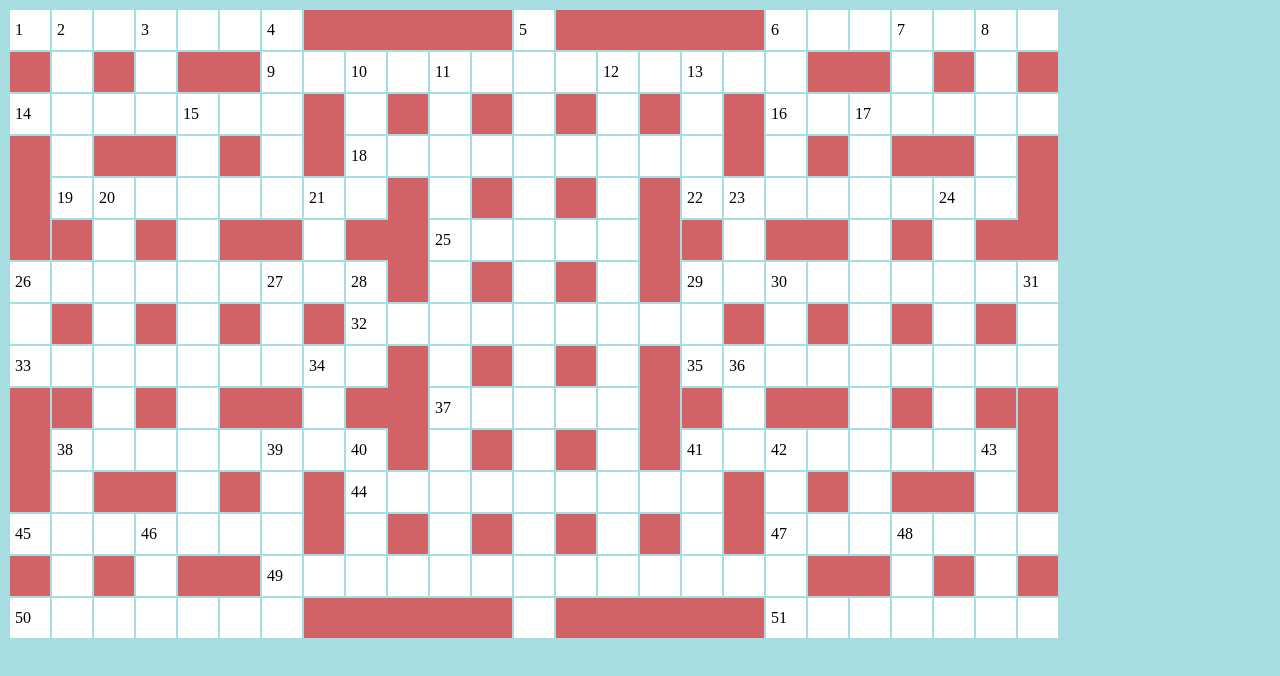
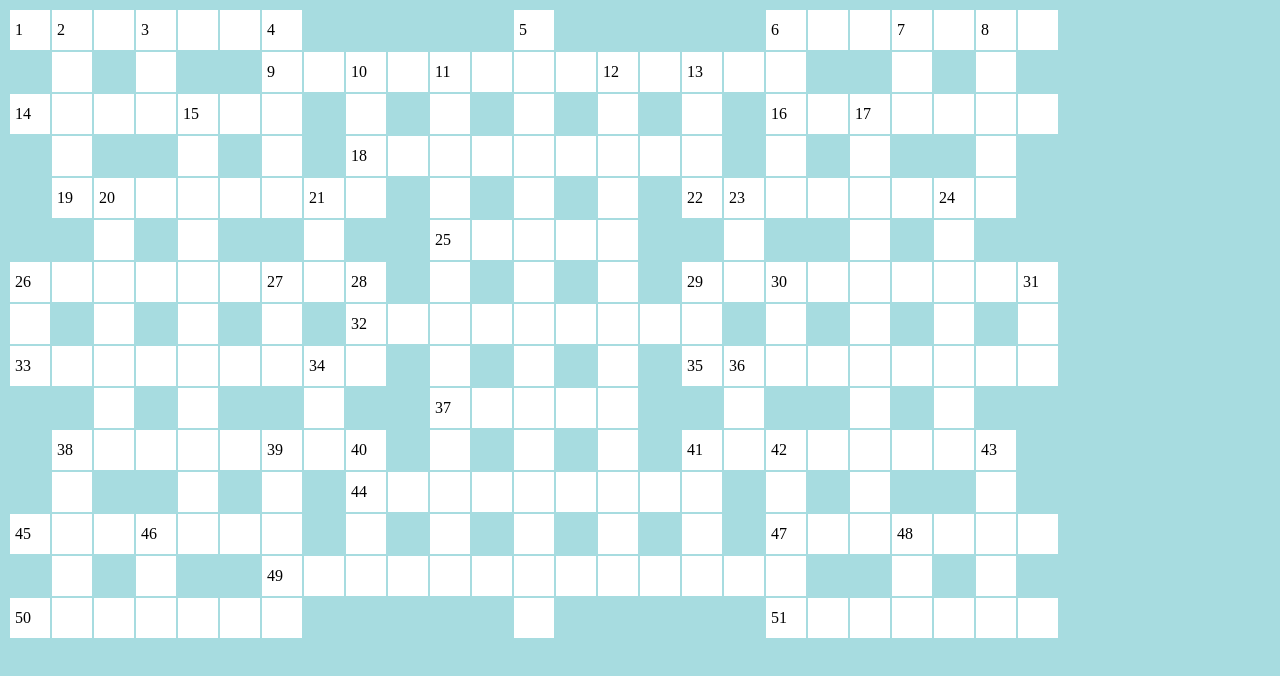
Before and after one commit to Lpkehoke/7.crossword, a plain HTML site: page index.html in a window 1280 px wide. Drawn offline with Linux system fonts and the light colour scheme.

Commit message:
Update style1.css

```diff
--- a/resources/css/style1.css
+++ b/resources/css/style1.css
@@ -8,5 +8,5 @@ td {
 	background: white;
 }
 .black-square {
-	background: #D16266;
+	background: #A7DCE0;
 }
```
